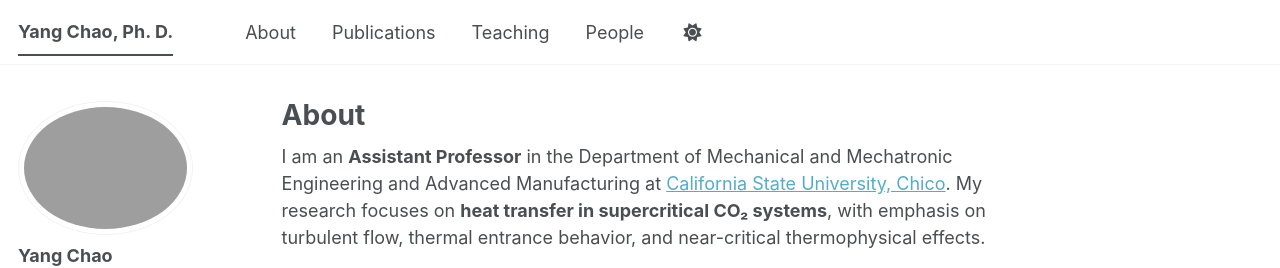
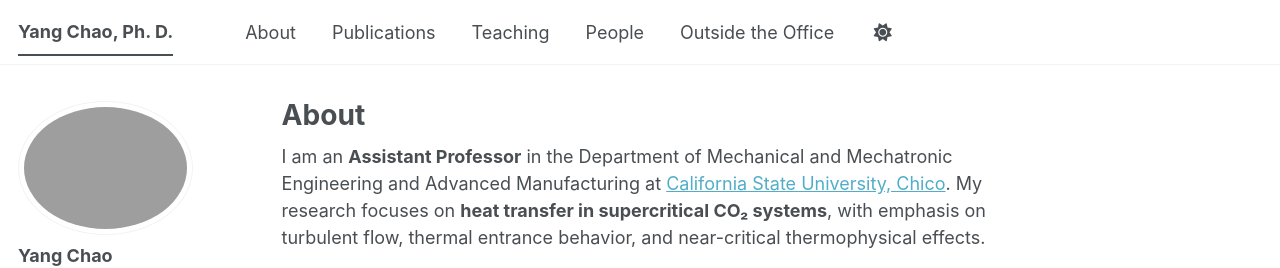
Before and after one commit to cycynyny/cycynyny.github.io, a Jekyll site: the page built from _pages/about.md, in a window 1280 px wide. Shown: the top 268 px of the page. Built offline with Jekyll 4.4.1, drawn with Linux system fonts in a browser that asks for light colours; some web fonts are replaced; a script bundle is joined from its source files by our own code; library files that are not in the unit come from our copies.

Commit message:
Update navigation.yml

```diff
--- a/_data/navigation.yml
+++ b/_data/navigation.yml
@@ -19,3 +19,6 @@ main:
 
   - title: "People"
     url: /people/
+
+  - title: "Outside the Office"
+    url: /outside/
```
